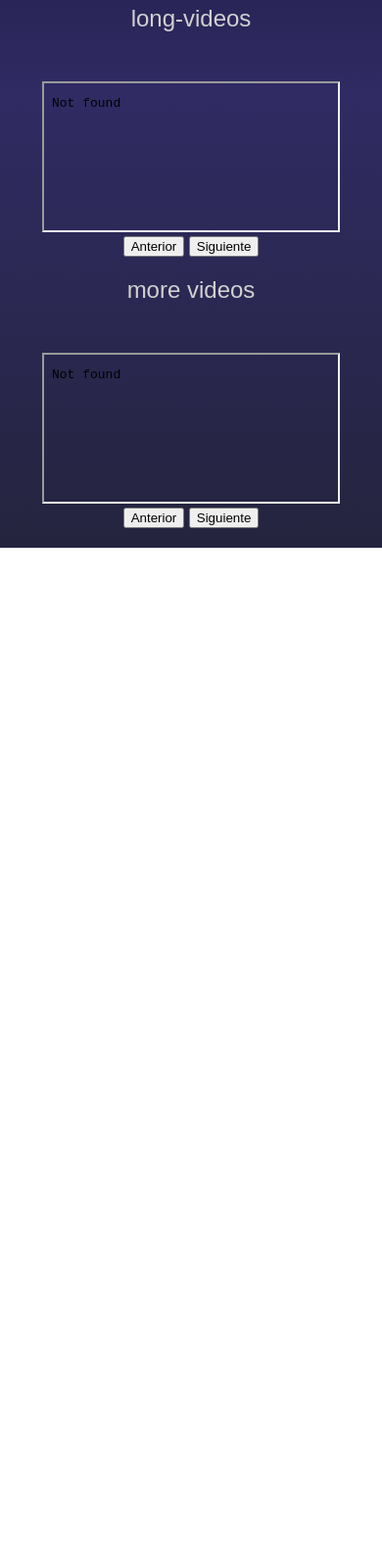
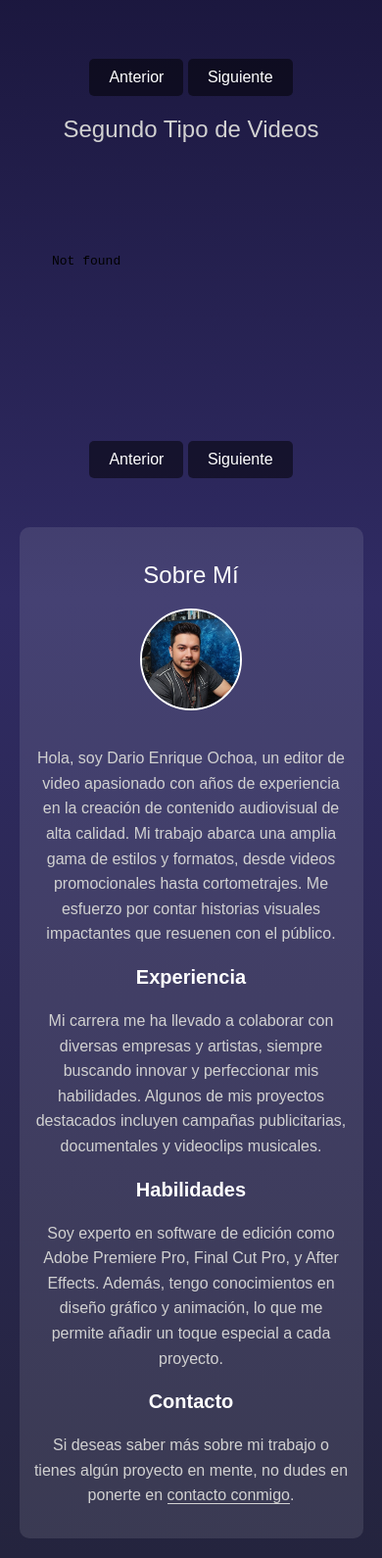
Before and after one commit to Darioeochoa10/Portfolio-video-main, a plain HTML site: page gallery.html in a window 390 px wide. Shown: the part 370-1960 px from the top of the page at 98% size. Before the commit the page ends 929 px from the top, so only its background shows below. Drawn offline with nearby package versions, Linux system fonts and the light colour scheme.

Commit message:
polishing even more

```diff
--- a/gallery.html
+++ b/gallery.html
@@ -22,53 +22,93 @@
       <h1>Galería de Videos</h1>
 
       <!-- Primer Carrusel -->
-      <h2>short-videos</h2>
+      <h2>Primer Tipo de Videos</h2>
       <div class="video-carousel video-carousel-1">
         <div class="video-item">
-          <iframe src="URL_DEL_VIDEO_1"></iframe>
+          <iframe
+            src="URL_DEL_VIDEO_1"
+            frameborder="0"
+            allowfullscreen
+          ></iframe>
         </div>
         <div class="video-item">
-          <iframe src="URL_DEL_VIDEO_2"></iframe>
+          <iframe
+            src="URL_DEL_VIDEO_2"
+            frameborder="0"
+            allowfullscreen
+          ></iframe>
         </div>
         <!-- Agrega más divs .video-item según sea necesario -->
       </div>
-
       <div class="navigation-buttons">
         <button class="prev-button-1 prev-button">Anterior</button>
         <button class="next-button-1 next-button">Siguiente</button>
       </div>
 
       <!-- Segundo Carrusel -->
-      <h2>long-videos</h2>
+      <h2>Segundo Tipo de Videos</h2>
       <div class="video-carousel video-carousel-2">
         <div class="video-item">
-          <iframe src="URL_DEL_VIDEO_3"></iframe>
+          <iframe
+            src="URL_DEL_VIDEO_3"
+            frameborder="0"
+            allowfullscreen
+          ></iframe>
         </div>
         <div class="video-item">
-          <iframe src="URL_DEL_VIDEO_4"></iframe>
+          <iframe
+            src="URL_DEL_VIDEO_4"
+            frameborder="0"
+            allowfullscreen
+          ></iframe>
         </div>
         <!-- Agrega más divs .video-item según sea necesario -->
       </div>
-
       <div class="navigation-buttons">
         <button class="prev-button-2 prev-button">Anterior</button>
         <button class="next-button-2 next-button">Siguiente</button>
       </div>
-      <!-- Tercer Carrusel -->
-      <h2>more videos</h2>
-      <div class="video-carousel video-carousel-3">
-        <div class="video-item">
-          <iframe src="URL_DEL_VIDEO_5"></iframe>
+
+      <!-- Nueva sección sobre ti -->
+      <div class="about-section">
+        <h2>Sobre Mí</h2>
+        <div class="about-content">
+          <img
+            src="./assets/me.jpg"
+            alt="Dario Enrique Ochoa"
+            class="about-image"
+          />
+          <div class="about-text">
+            <p>
+              Hola, soy Dario Enrique Ochoa, un editor de video apasionado con
+              años de experiencia en la creación de contenido audiovisual de
+              alta calidad. Mi trabajo abarca una amplia gama de estilos y
+              formatos, desde videos promocionales hasta cortometrajes. Me
+              esfuerzo por contar historias visuales impactantes que resuenen
+              con el público.
+            </p>
+            <h3>Experiencia</h3>
+            <p>
+              Mi carrera me ha llevado a colaborar con diversas empresas y
+              artistas, siempre buscando innovar y perfeccionar mis habilidades.
+              Algunos de mis proyectos destacados incluyen campañas
+              publicitarias, documentales y videoclips musicales.
+            </p>
+            <h3>Habilidades</h3>
+            <p>
+              Soy experto en software de edición como Adobe Premiere Pro, Final
+              Cut Pro, y After Effects. Además, tengo conocimientos en diseño
+              gráfico y animación, lo que me permite añadir un toque especial a
+              cada proyecto.
+            </p>
+            <h3>Contacto</h3>
+            <p>
+              Si deseas saber más sobre mi trabajo o tienes algún proyecto en
+              mente, no dudes en ponerte en
+              <a href="mailto:correo@ejemplo.com">contacto conmigo</a>.
+            </p>
+          </div>
         </div>
-        <div class="video-item">
-          <iframe src="URL_DEL_VIDEO_6"></iframe>
-        </div>
-        <!-- Agrega más divs .video-item según sea necesario -->
-      </div>
-
-      <div class="navigation-buttons">
-        <button class="prev-button-3 prev-button">Anterior</button>
-        <button class="next-button-3 next-button">Siguiente</button>
       </div>
     </div>
 
--- a/script.js
+++ b/script.js
@@ -1,3 +1,26 @@
+// Genera puntos (estrellas) de forma aleatoria y los agrega al cuerpo de la página
+function generateStars() {
+  const body = document.querySelector("body");
+  const numStars = window.innerWidth > 768 ? 100 : 50; // Número de estrellas: más en pantallas grandes, menos en pequeñas
+
+  for (let i = 0; i < numStars; i++) {
+    const star = document.createElement("div");
+    star.classList.add("star");
+    star.style.top = `${Math.random() * 100}%`;
+    star.style.left = `${Math.random() * 100}%`;
+    body.appendChild(star);
+  }
+}
+
+// Llama a la función para generar estrellas cuando se carga la página
+window.onload = generateStars;
+
+// Regenerar estrellas en cambio de tamaño de la ventana
+window.onresize = () => {
+  document.querySelectorAll(".star").forEach((star) => star.remove());
+  generateStars();
+};
+
 $(document).ready(function () {
   // Inicializa el primer carrusel
   $(".video-carousel-1").slick({
@@ -34,57 +57,4 @@ $(document).ready(function () {
   $(".next-button-2").click(function () {
     $(".video-carousel-2").slick("slickNext");
   });
-
-  // Inicializa el tercer carrusel
-  $(".video-carousel-3").slick({
-    infinite: false,
-    slidesToShow: 1,
-    slidesToScroll: 1,
-    arrows: false,
-    dots: false,
-  });
-
-  // Botones de navegación para el tercer carrusel
-  $(".prev-button-3").click(function () {
-    $(".video-carousel-3").slick("slickPrev");
-  });
-
-  $(".next-button-3").click(function () {
-    $(".video-carousel-3").slick("slickNext");
-  });
 });
-
-// Inicializa el tercer carrusel
-$(".video-carousel-3").slick({
-  infinite: false,
-  slidesToShow: 1,
-  slidesToScroll: 1,
-  arrows: false,
-  dots: false,
-});
-
-// Botones de navegación para el tercer carrusel
-$(".prev-button-3").click(function () {
-  $(".video-carousel-3").slick("slickPrev");
-});
-
-$(".next-button-3").click(function () {
-  $(".video-carousel-3").slick("slickNext");
-});
-
-// Genera puntos (estrellas) de forma aleatoria y los agrega al cuerpo de la página
-function generateStars() {
-  const numStars = 100; // Número de estrellas
-  const body = document.querySelector("body");
-
-  for (let i = 0; i < numStars; i++) {
-    const star = document.createElement("div");
-    star.classList.add("star");
-    star.style.top = `${Math.random() * 100}%`;
-    star.style.left = `${Math.random() * 100}%`;
-    body.appendChild(star);
-  }
-}
-
-// Llama a la función para generar estrellas cuando se carga la página
-window.onload = generateStars;
--- a/style.css
+++ b/style.css
@@ -198,29 +198,20 @@ button.next:hover {
 }
 
 /* Estilo específico para la página de carrusel */
-.gallery-body {
-  background: linear-gradient(to bottom, #0f0c29, #302b63, #24243e);
-  min-height: auto; /* Restaura la altura mínima predeterminada */
-}
-/* Estilo para el cuerpo de la página */
+/* Estilo específico para la página de galería */
+/* Estilo general para el cuerpo de la página */
 body {
   margin: 0;
   padding: 0;
   font-family: Arial, sans-serif;
-  display: flex;
-  justify-content: center;
-  align-items: center;
-  min-height: 100vh;
-  overflow: hidden; /* Evita que el contenido sobresalga */
   background-color: #000;
+  color: white;
   position: relative; /* Posición relativa para los elementos absolutos */
 }
 
-/* DEJO ANOTADO AQUI QUE ESTO HACE QUE SE CREEN ESTRELLAS */
-
-/* Estilo para los puntos (estrellas) */
+/* Fondo animado de estrellas */
 .star {
-  position: absolute;
+  position: fixed; /* Fijar posición de las estrellas */
   width: 2px;
   height: 2px;
   background-color: #fff;
@@ -250,4 +241,200 @@ body {
     width: 1px;
     height: 1px;
   }
+
+  h2 {
+    font-size: 20px;
+  }
+
+  button.prev-button,
+  button.next-button {
+    font-size: 14px;
+    padding: 8px 16px;
+  }
 }
+
+/* Estilo para el contenedor principal */
+.container {
+  width: 90%;
+  max-width: 1000px;
+  margin: 20px auto;
+  text-align: center;
+  position: relative;
+}
+
+h1 {
+  margin-bottom: 10px;
+}
+
+h2 {
+  margin-bottom: 30px;
+  font-weight: 400;
+  font-size: 24px;
+  color: #d1d1d1;
+}
+
+/* Estilo para los botones de navegación */
+.navigation-buttons {
+  margin: 20px 0;
+}
+
+button.prev-button,
+button.next-button {
+  background-color: rgba(0, 0, 0, 0.5);
+  border: none;
+  color: white;
+  font-size: 16px;
+  cursor: pointer;
+  padding: 10px 20px;
+  border-radius: 5px;
+  transition: background-color 0.3s;
+}
+
+button.prev-button:hover,
+button.next-button:hover {
+  background-color: rgba(0, 0, 0, 0.7);
+}
+
+.video-carousel {
+  display: flex;
+  justify-content: center;
+  align-items: center;
+  margin-bottom: 40px;
+}
+
+.video-item {
+  padding: 10px;
+}
+
+/* Estilo específico para la página de galería */
+.gallery-body {
+  overflow-y: auto; /* Permitir desplazamiento vertical */
+  overflow-x: hidden; /* Evitar desplazamiento horizontal */
+}
+
+/* Mantener el fondo animado de estrellas */
+body.gallery-body .star {
+  position: fixed; /* Fijar posición de las estrellas */
+  width: 2px;
+  height: 2px;
+  background-color: #fff;
+  border-radius: 50%;
+  animation: twinkling 5s infinite;
+}
+
+/* Ajustar el tamaño de los puntos en pantallas pequeñas */
+@media screen and (max-width: 768px) {
+  body.gallery-body .star {
+    width: 1px;
+    height: 1px;
+  }
+}
+/* Ajuste para pantallas pequeñas */
+@media screen and (max-width: 768px) {
+  .back-button {
+    top: 10px; /* Cambia la posición superior */
+    left: 10px; /* Cambia la posición izquierda */
+    padding: 8px 16px; /* Ajusta el padding */
+    font-size: 14px; /* Ajusta el tamaño de fuente */
+    z-index: 1000; /* Asegúrate de que esté por encima del contenido */
+  }
+}
+/* Ajuste para el contenedor del carrusel */
+.video-carousel {
+  display: flex;
+  justify-content: center;
+  align-items: center;
+  margin-bottom: 40px;
+  padding-top: 40px; /* Añadir padding superior para el botón "volver" */
+}
+
+@media screen and (max-width: 768px) {
+  .video-carousel {
+    padding-top: 60px; /* Ajusta según sea necesario */
+  }
+}
+/* Estilo para la sección "Sobre Mí" */
+.about-section {
+  margin-top: 50px;
+  padding: 20px;
+  background-color: rgba(255, 255, 255, 0.1);
+  border-radius: 10px;
+  color: #d1d1d1;
+}
+
+.about-section h2 {
+  margin-bottom: 20px;
+  font-size: 28px;
+  color: #fff;
+}
+
+.about-content {
+  display: flex;
+  flex-direction: column;
+  align-items: center;
+  text-align: center;
+  gap: 20px;
+}
+
+.about-image {
+  width: 150px;
+  height: 150px;
+  border-radius: 50%;
+  border: 2px solid #fff;
+  object-fit: cover;
+}
+
+.about-text {
+  max-width: 600px;
+}
+
+.about-text h3 {
+  margin-top: 20px;
+  font-size: 22px;
+  color: #fff;
+}
+
+.about-text p {
+  font-size: 18px;
+  line-height: 1.6;
+}
+
+.about-text a {
+  color: #d1d1d1;
+  text-decoration: none;
+  border-bottom: 1px solid #d1d1d1;
+}
+
+.about-text a:hover {
+  color: #fff;
+  border-bottom: 1px solid #fff;
+}
+
+/* Ajuste para pantallas pequeñas */
+@media screen and (max-width: 768px) {
+  .about-section {
+    padding: 15px;
+  }
+
+  .about-section h2 {
+    font-size: 24px;
+  }
+
+  .about-content {
+    flex-direction: column;
+    text-align: center;
+  }
+
+  .about-image {
+    width: 100px;
+    height: 100px;
+  }
+
+  .about-text h3 {
+    font-size: 20px;
+  }
+
+  .about-text p {
+    font-size: 16px;
+  }
+}
```
Also changed, not shown: assets/img-d1rN71fxSkelBNbvOhfjF.jpeg (added), assets/me.jpg (added).
